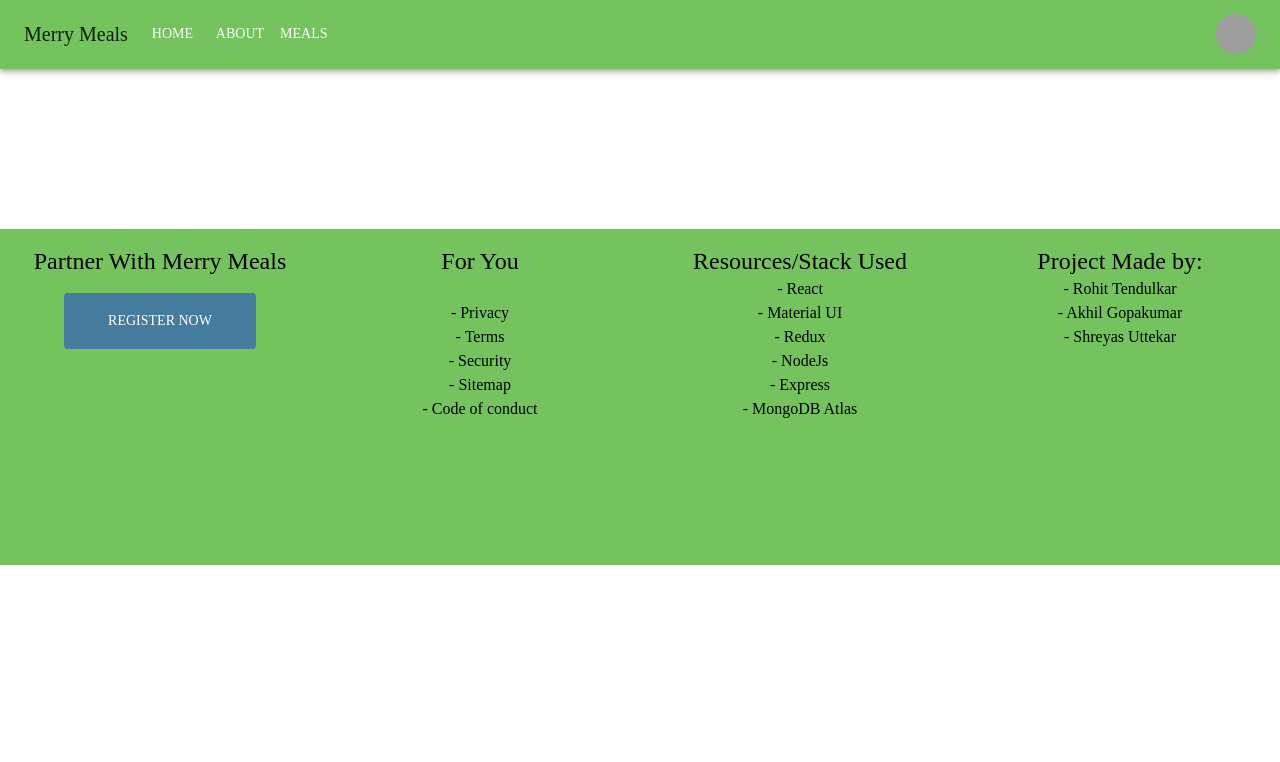
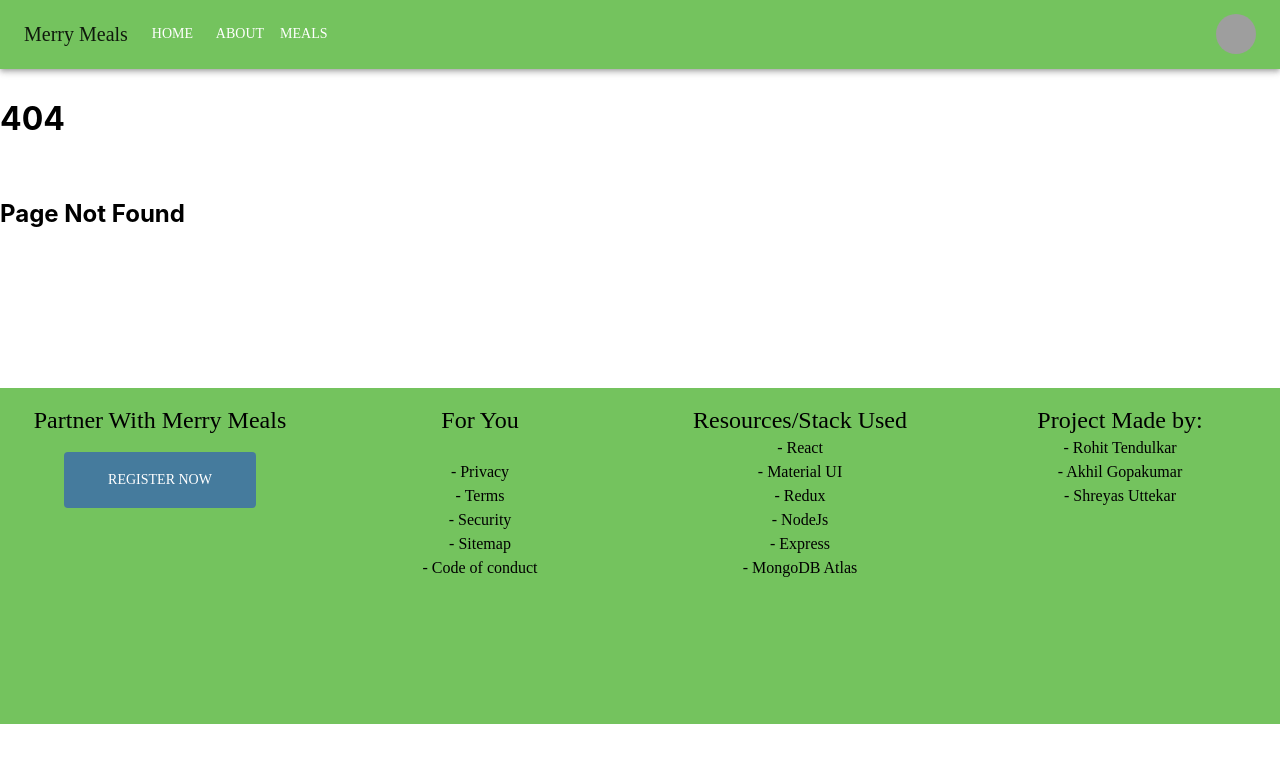
Before and after one commit to rohittendulkar/merry-meals-app, a React (Create React App) app in the folder client/: page /404-not-found in a window 1280 px wide. Shown: the top 762 px of the page. Built offline with nearby package versions, Linux system fonts and the light colour scheme; grey boxes are pictures that could not be loaded.

Commit message:
error route and page created

```diff
--- a/client/src/App.js
+++ b/client/src/App.js
@@ -1,8 +1,9 @@
 import { ThemeProvider, createTheme } from "@mui/material/styles";
-import { BrowserRouter, Routes, Route } from "react-router-dom";
+import { BrowserRouter, Routes, Route, Navigate } from "react-router-dom";
 import Footer from "./components/Footer";
 import ResponsiveAppBar from "./components/Navbar";
 import { About, Home, LogIn, Register } from "./imports";
+import PageNotFound from "./routes/PageNotFound";
 import PartnerRegister from "./routes/PartnerRegister";
 
 const theme = createTheme({
@@ -49,7 +50,10 @@ function App() {
 					<Route path="/login" element={<LogIn />} />
 					<Route path="/about" element={<About />} />
 					<Route path="/register/partner" element={<PartnerRegister />} />
+					<Route path="/404-not-found" element={<PageNotFound />} />
+					<Route path="*" element={<Navigate to="/404-not-found" />} />
 				</Routes>
+
 				<Footer />
 			</BrowserRouter>
 		</ThemeProvider>
--- /dev/null
+++ b/client/src/routes/PageNotFound.js
@@ -0,0 +1,13 @@
+import React from "react";
+
+function PageNotFound() {
+	return (
+		<div>
+			<h1>404</h1>
+			<br />
+			<h2>Page Not Found</h2>
+		</div>
+	);
+}
+
+export default PageNotFound;
```
